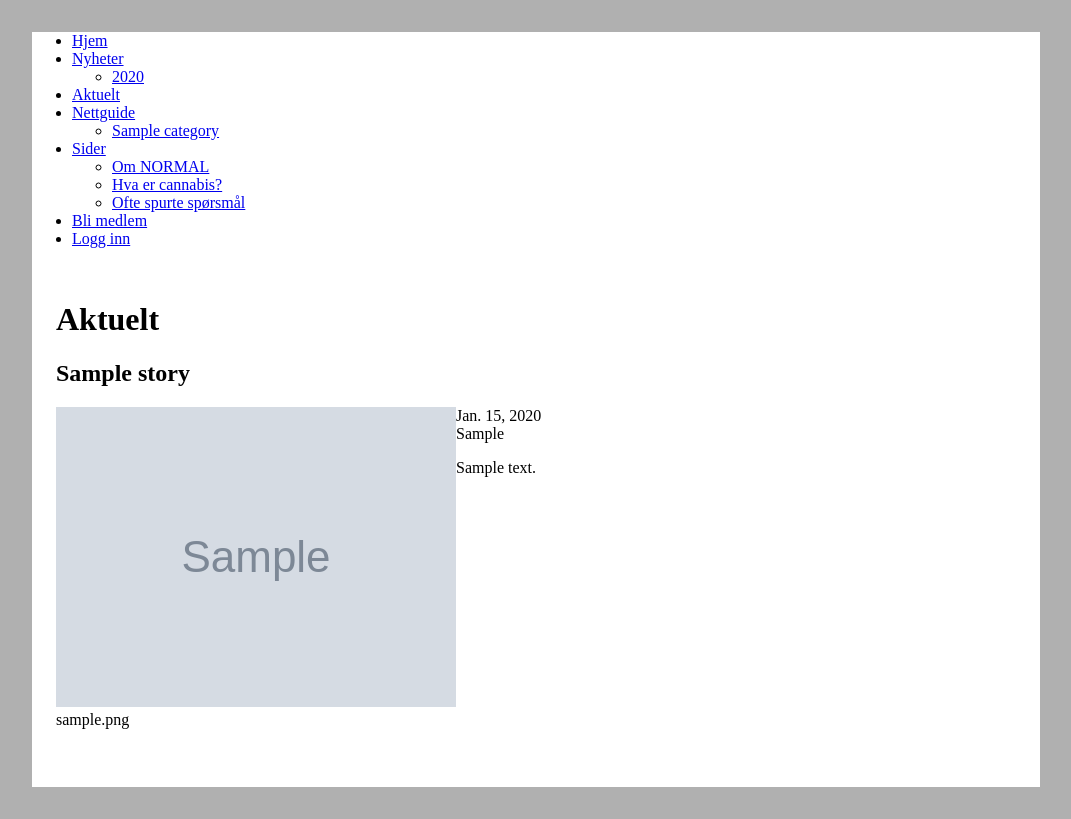
After one commit to normalnorway/normal.no, a Django app: page /aktuelt/ in a window 1280 px wide. The commit adds this page. Shown: the whole page, without its empty margins (104-1175 px from the left). Run offline with Django 3.2, Linux system fonts and the light colour scheme; tables that the repository leaves empty hold one stand-in row (values such as "Sample post"); grey boxes marked "Sample" are stand-in pictures; style sheets or scripts are compiled from the project's sources; parts of the project's set-up code (start-up, migrations or seed data) failed here and were passed over.

Commit message:
more work on news-story

```diff
--- a/django/apps/news/models.py
+++ b/django/apps/news/models.py
@@ -25,9 +25,11 @@ class Article (models.Model):
 
 
 # @todo delete image file
-# @note text field is markdown!
+# @todo need image_width to wrap image text
 class Story (models.Model):
     ''' Short news story / "Aktuelt" '''
+    class Meta:
+        verbose_name_plural = 'stories'
 
     ALIGNMENT = (('l', 'Left'), ('r', 'Right'))
 
@@ -41,8 +43,9 @@ class Story (models.Model):
     image_align = models.CharField (max_length=1, choices=ALIGNMENT, default='r')
     comment = models.TextField (blank=True, help_text='Internal comment. Not shown on the website.')
 
-    class Meta:
-        verbose_name_plural = 'stories'
-
     def __unicode__ (self):
         return self.title
+
+    @models.permalink
+    def get_absolute_url (self):
+        return ('news-story-detail', [str(self.pk)])
--- a/django/apps/news/views.py
+++ b/django/apps/news/views.py
@@ -17,11 +17,25 @@ from django.views.generic import dates
 from .models import Story
 from markdown import markdown
 
+# or store on view func?
+#_markdown = markdown.Markdown()
+#_markdown.convert(text1)
+#_markdown.reset().convert(text1)
+
+
+def story_list (request):
+    data = Story.objects.all().filter(published=True).order_by('date')
+    for item in data:
+        item.text = markdown (item.text, safe_mode='escape')
+    return render (request, 'news/story_list.html', { 'list': data })
+
+
 def story_detail (request, story_id):
-    data = get_object_or_404 (Story, pk=story_id, published=True)
-    data.text = markdown (data.text, safe_mode='escape')
+    #data = get_object_or_404 (Story, pk=story_id, published=True)
+    item = get_object_or_404 (Story, pk=story_id)
+    item.text = markdown (item.text, safe_mode='escape')
     return render (request, 'news/story_detail.html', {
-        'object': data,
+        'object': item,
 #        'object': get_object_or_404 (Story, pk=story_id, published=True)
     })
 
--- a/django/templates/menu.html
+++ b/django/templates/menu.html
@@ -5,13 +5,15 @@
 <ul id="nav">
   <li><a href="/">Hjem</a></li>
 
+  <li><a href="/nyheter/arkiv/">Nyheter</a>
+    {% news_links %}
+  </li>
+
+  <li><a href="/aktuelt/">Aktuelt</a></li>
+
   <li><a href="/nettguide/">Nettguide</a>
     {% menu_links %}
     </li>
-
-  <li><a href="/nyheter/arkiv/">Nyheter</a>
-    {% news_links %}
-  </li>
 
   <li><a href="/nil">Sider</a>
     <ul>
--- /dev/null
+++ b/django/templates/news/story_item.html
@@ -0,0 +1,20 @@
+<h2>{{object.title}}</h2>
+
+{% if object.image %}
+<div class="image" style="float:{{object.get_image_align_display}}">
+  <img src="{{object.image.url}}">
+  {% if object.image_text %}
+  <div>{{object.image_text}}</div>
+  {% endif %}
+</div>
+{% endif %}
+
+<div class="date">{{object.date}}</div>
+
+{% if object.abstract %}
+<div class="abstract">{{object.abstract}}</div>
+{% endif %}
+
+<div class="text">{{object.text|safe}}</div>
+
+<div style="clear:both"></div>
--- a/django/apps/images/admin.py
+++ b/django/templates/news/story_list.html
@@ -1,4 +1,12 @@
-from apps.images.models import Image
-from django.contrib import admin
+{% extends "base.html" %}
 
-admin.site.register (Image)
+{% block content %}
+<h1>Aktuelt</h1>
+
+{% for object in list %}
+{% include "news/story_item.html" %}
+{% if not forloop.last %}
+<hr>
+{% endif %}
+{% endfor %}
+{% endblock %}
--- a/django/website/urls.py
+++ b/django/website/urls.py
@@ -13,8 +13,8 @@ urlpatterns = patterns('',
     url(r'^nettguide/$', 'apps.links.views.index', name='links'),
     # RedirectView: nettguide.html -> links/
 
-#    url(r'^aktuelt/$', 'apps.news.views.story'),
-    url(r'^aktuelt/(?P<story_id>\d+)/$', 'apps.news.views.story_detail'),
+    url(r'^aktuelt/$', 'apps.news.views.story_list', name='news-story-list'),
+    url(r'^aktuelt/(?P<story_id>\d+)/$', 'apps.news.views.story_detail', name='news-story-detail'),
 
     (r'^admin/', include (admin.site.urls)),
 )
```
